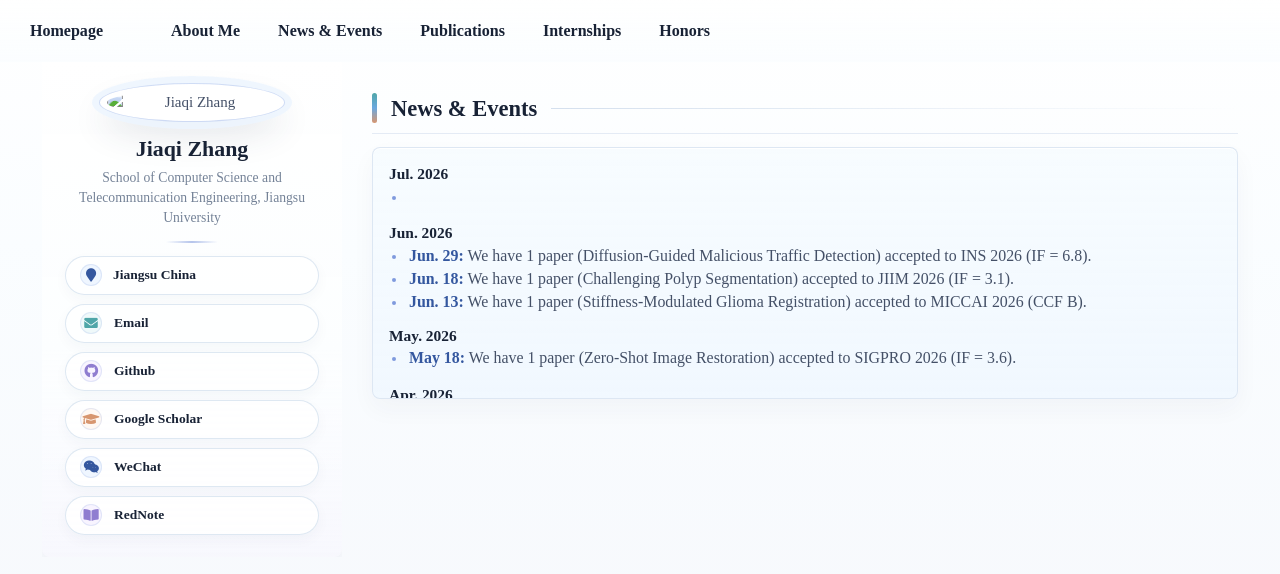
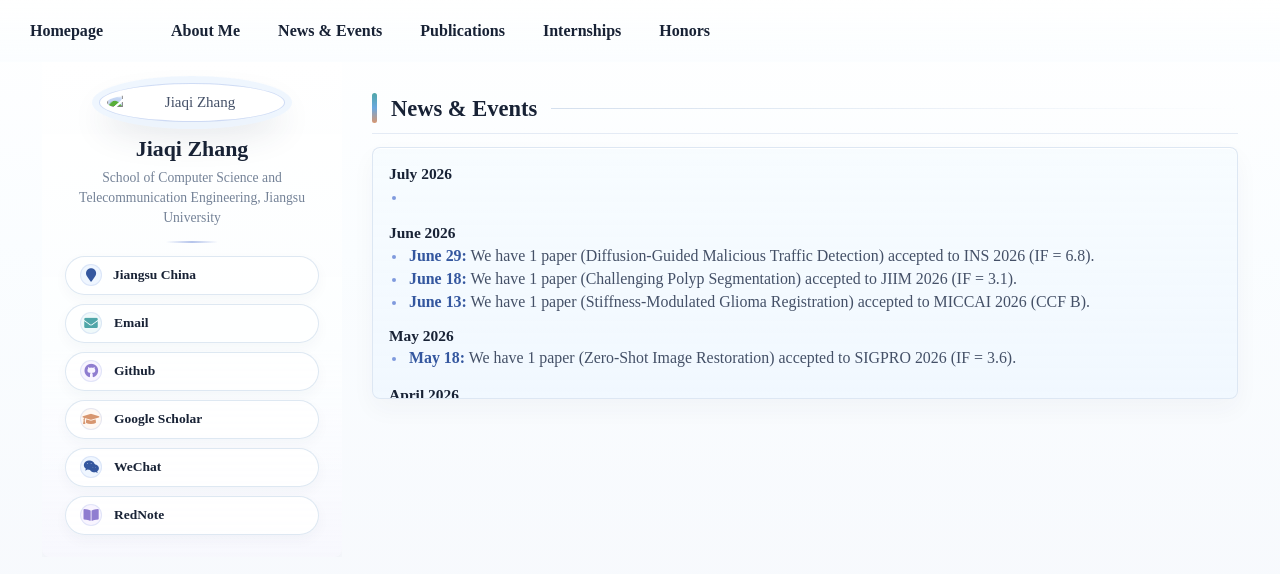
Before and after one commit to JiaqiZhang-Sengoku/JiaqiZhang-Sengoku.github.io, a Jekyll site: the page built from _pages/includes/new.md, in a window 1280 px wide. Shown: the top 574 px of the page. Built offline with Jekyll 4.4.1, drawn with Linux system fonts in a browser that asks for light colours; our own code applies the rules of GitHub Pages for plain Markdown files.

Commit message:
20260707

```diff
--- a/_pages/includes/new.md
+++ b/_pages/includes/new.md
@@ -5,35 +5,35 @@
 
 <div class="updates-panel" aria-label="Monthly news">
   <div class="update-card">
-    <h3 class="update-date">Jul. 2026</h3>
+    <h3 class="update-date">July 2026</h3>
     <ul class="update-list">
       <li>&nbsp;</li>
     </ul>
   </div>
   <div class="update-card">
-    <h3 class="update-date">Jun. 2026</h3>
+    <h3 class="update-date">June 2026</h3>
     <ul class="update-list">
-      <li><span class="update-day">Jun. 29:</span> We have 1 paper (Diffusion-Guided Malicious Traffic Detection) accepted to INS 2026 (IF = 6.8).</li>
-      <li><span class="update-day">Jun. 18:</span> We have 1 paper (Challenging Polyp Segmentation) accepted to JIIM 2026 (IF = 3.1).</li>
-      <li><span class="update-day">Jun. 13:</span> We have 1 paper (Stiffness-Modulated Glioma Registration) accepted to MICCAI 2026 (CCF B).</li>
+      <li><span class="update-day">June 29:</span> We have 1 paper (Diffusion-Guided Malicious Traffic Detection) accepted to INS 2026 (IF = 6.8).</li>
+      <li><span class="update-day">June 18:</span> We have 1 paper (Challenging Polyp Segmentation) accepted to JIIM 2026 (IF = 3.1).</li>
+      <li><span class="update-day">June 13:</span> We have 1 paper (Stiffness-Modulated Glioma Registration) accepted to MICCAI 2026 (CCF B).</li>
     </ul>
   </div>
   <div class="update-card">
-    <h3 class="update-date">May. 2026</h3>
+    <h3 class="update-date">May 2026</h3>
     <ul class="update-list">
       <li><span class="update-day">May 18:</span> We have 1 paper (Zero-Shot Image Restoration) accepted to SIGPRO 2026 (IF = 3.6).</li>
     </ul>
   </div>
   <div class="update-card">
-    <h3 class="update-date">Apr. 2026</h3>
+    <h3 class="update-date">April 2026</h3>
     <ul class="update-list">
-      <li><span class="update-day">Apr. 27:</span> We have 3 papers (Generalizable Medical Image Segmentation + Self-Correcting Video Segmentation + Risk-Aware USV Navigation) accepted to ICIC 2026 <span class="highlight-oral">Oral</span> (CCF C).</li>
+      <li><span class="update-day">April 27:</span> We have 3 papers (Generalizable Medical Image Segmentation + Self-Correcting Video Segmentation + Risk-Aware USV Navigation) accepted to ICIC 2026 <span class="highlight-oral">Oral</span> (CCF C).</li>
     </ul>
   </div>
   <div class="update-card">
-    <h3 class="update-date">Feb. 2026</h3>
+    <h3 class="update-date">February 2026</h3>
     <ul class="update-list">
-      <li><span class="update-day">Feb. 5:</span> We have 1 paper (Parameterized Image Restoration) accepted to KBS 2026 (IF = 7.6).</li>
+      <li><span class="update-day">February 5:</span> We have 1 paper (Parameterized Image Restoration) accepted to KBS 2026 (IF = 7.6).</li>
     </ul>
   </div>
 </div>
```
